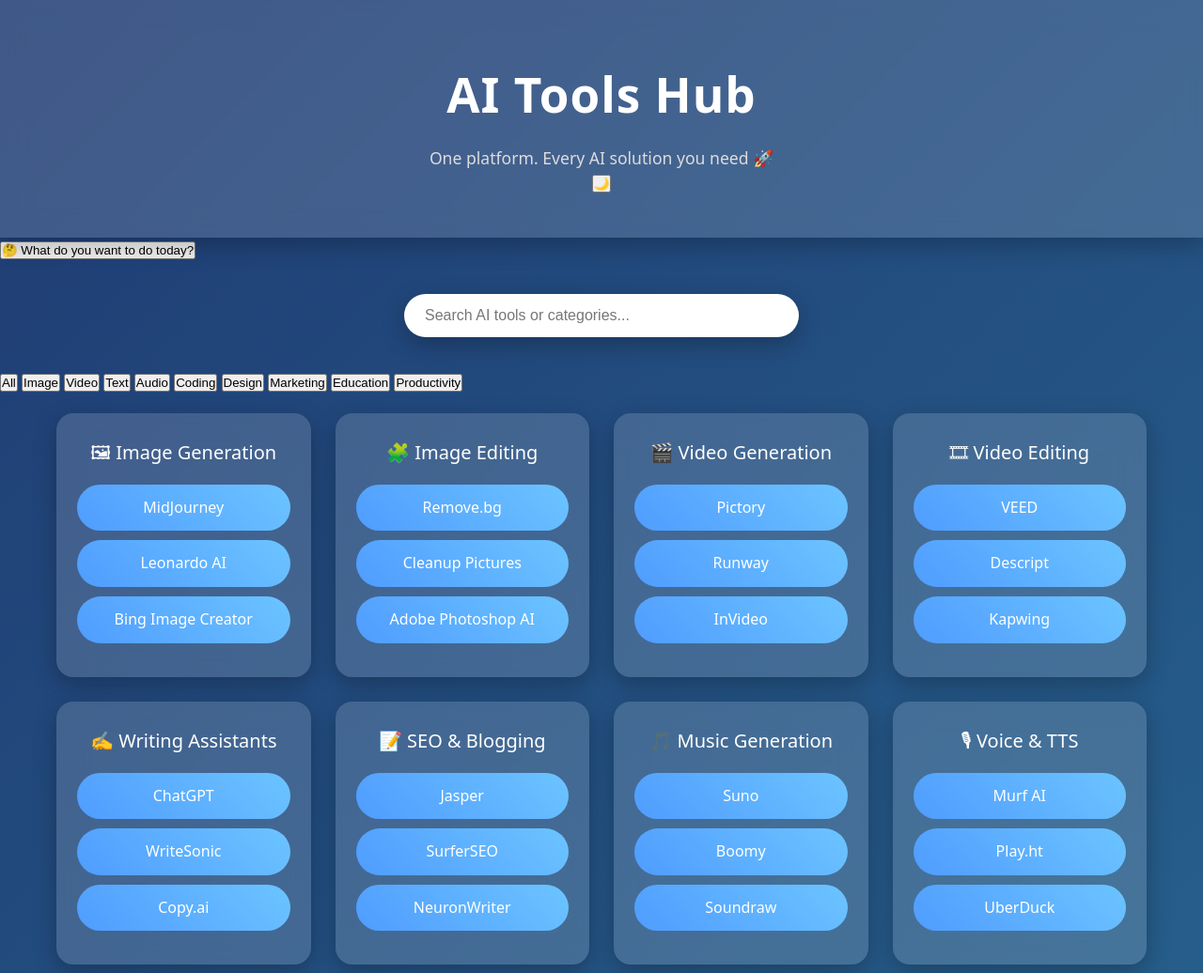
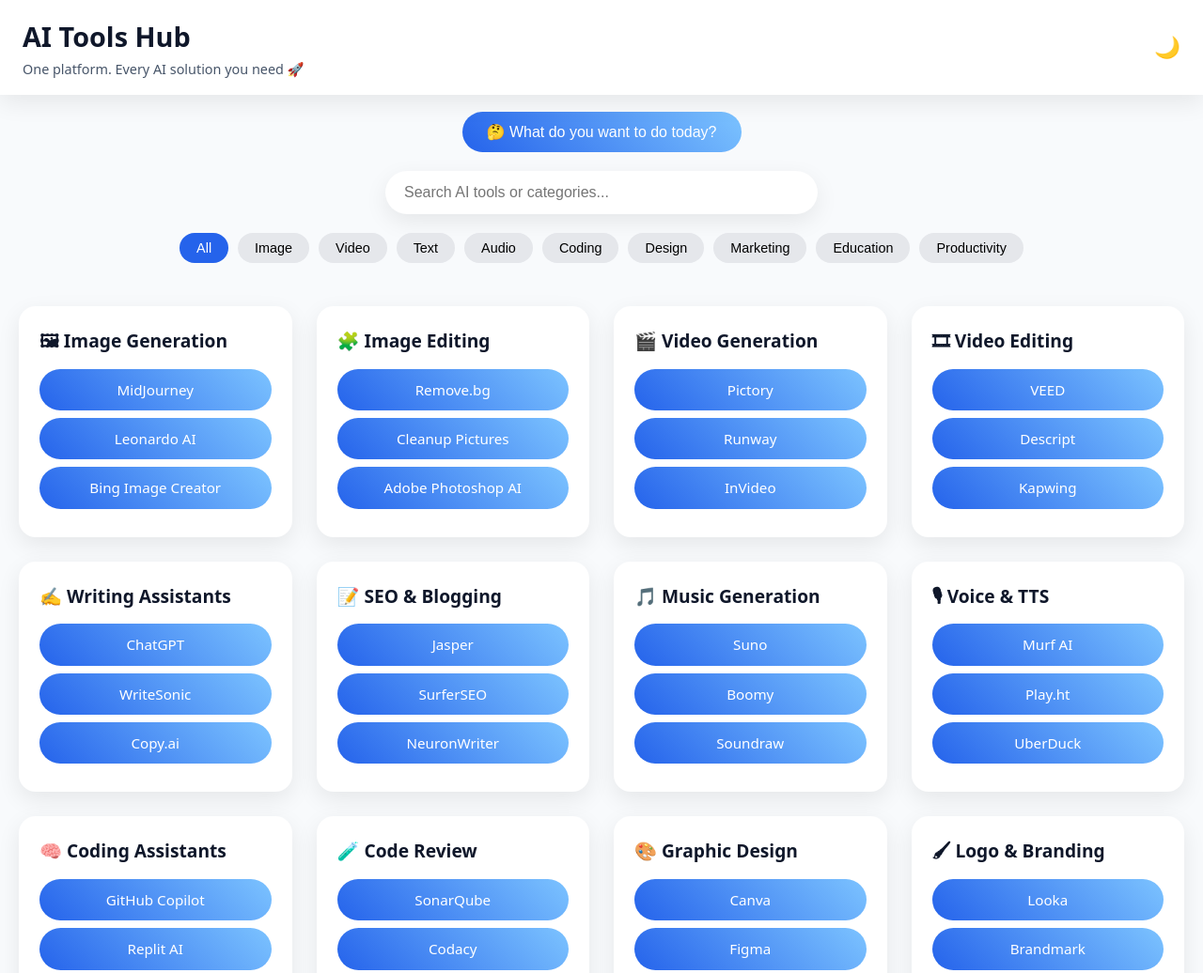
Before and after one commit to ashishkumar2005/AI-TOOL-HUB, a plain HTML site: page index.html in a window 1280 px wide. Shown: the top 1036 px of the page at 94% size. Drawn offline with Linux system fonts and the light colour scheme.

Commit message:
Update style.css

```diff
--- a/style.css
+++ b/style.css
@@ -1,22 +1,19 @@
-/* ===================================================
-   GLOBAL RESET & VARIABLES
-=================================================== */
 :root {
-    --primary-color: #4f9cff;
-    --secondary-color: #1f3b73;
-    --accent-color: #6cc4ff;
+  --bg: #f8fafc;
+  --card: #ffffff;
+  --text: #0f172a;
+  --muted: #475569;
+  --primary: #2563eb;
+  --shadow: 0 8px 24px rgba(0,0,0,0.08);
+  --radius: 18px;
+}
 
-    --bg-gradient: linear-gradient(135deg, #1f3b73, #2c7da0);
-    --glass-bg: rgba(255, 255, 255, 0.15);
-
-    --text-main: #ffffff;
-    --text-muted: #dcdcdc;
-
-    --radius-lg: 18px;
-    --radius-sm: 12px;
-
-    --shadow-soft: 0 8px 24px rgba(0, 0, 0, 0.25);
-    --transition: 0.3s ease;
+[data-theme="dark"] {
+  --bg: #0f172a;
+  --card: rgba(255,255,255,0.08);
+  --text: #ffffff;
+  --muted: #cbd5e1;
+  --primary: #60a5fa;
 }
 
 * {
@@ -25,167 +22,200 @@
   box-sizing: border-box;
 }
 
-/* ===================================================
-   BODY
-=================================================== */
 body {
-    font-family: "Poppins", system-ui, -apple-system, BlinkMacSystemFont, sans-serif;
-    background: var(--bg-gradient);
-    color: var(--text-main);
-    min-height: 100vh;
+  font-family: Poppins, system-ui, sans-serif;
+  background: var(--bg);
+  color: var(--text);
   line-height: 1.6;
 }
 
-/* ===================================================
-   HEADER
-=================================================== */
+
 .site-header {
-    background: var(--glass-bg);
-    backdrop-filter: blur(14px);
-    box-shadow: var(--shadow-soft);
-    padding: 60px 20px 45px;
-    text-align: center;
+  display: flex;
+  justify-content: space-between;
+  align-items: center;
+  padding: 16px 24px;
+  background: var(--card);
+  box-shadow: var(--shadow);
+  position: sticky;
+  top: 0;
+  z-index: 100;
 }
 
 .site-header h1 {
-    font-size: clamp(2.2rem, 4vw, 3.2rem);
-    font-weight: 600;
-    letter-spacing: 1px;
+  font-size: 1.8rem;
 }
 
 .site-header p {
-    margin-top: 12px;
-    font-size: 1.1rem;
-    color: var(--text-muted);
+  font-size: 0.9rem;
+  color: var(--muted);
 }
 
-/* ===================================================
-   SEARCH SECTION
-=================================================== */
+#themeToggle {
+  border: none;
+  background: none;
+  font-size: 1.4rem;
+  cursor: pointer;
+}
+
+
+.footer-action {
+  text-align: center;
+  margin: 18px 0 8px;
+}
+
+.footer-action button {
+  padding: 12px 26px;
+  border-radius: 30px;
+  border: none;
+  background: linear-gradient(45deg, var(--primary), #7cc3ff);
+  color: white;
+  font-size: 1rem;
+  cursor: pointer;
+}
+
+.intent-section {
+  max-width: 1100px;
+  margin: 10px auto 30px;
+  padding: 32px 20px;
+  text-align: center;
+  background: var(--card);
+  border-radius: var(--radius);
+  box-shadow: var(--shadow);
+}
+
+.intent-section h2 {
+  font-size: 1.4rem;
+}
+
+.intent-buttons {
+  margin-top: 18px;
+  display: flex;
+  justify-content: center;
+  gap: 14px;
+  flex-wrap: wrap;
+}
+
+.intent-buttons button {
+  padding: 10px 22px;
+  border-radius: 25px;
+  border: none;
+  background: linear-gradient(45deg, var(--primary), #7cc3ff);
+  color: white;
+  cursor: pointer;
+}
+
 .search-section {
   display: flex;
   justify-content: center;
-    margin: 35px auto;
-    padding: 0 15px;
+  margin: 20px 0;
 }
 
 #searchInput {
-    width: 100%;
-    max-width: 420px;
-    padding: 14px 22px;
-    border-radius: 50px;
+  width: min(92%, 460px);
+  padding: 14px 20px;
+  border-radius: 30px;
   border: none;
   outline: none;
   font-size: 1rem;
-    box-shadow: var(--shadow-soft);
-    transition: var(--transition);
+  box-shadow: var(--shadow);
 }
 
-#searchInput::placeholder {
-    color: #777;
+
+.filter-section {
+  display: flex;
+  justify-content: center;
+  flex-wrap: wrap;
+  gap: 10px;
+  margin-bottom: 26px;
 }
 
-#searchInput:focus {
-    transform: scale(1.04);
+.filter-btn {
+  padding: 8px 18px;
+  border-radius: 20px;
+  border: none;
+  cursor: pointer;
+  background: #e5e7eb;
+  font-size: 0.9rem;
 }
 
-/* ===================================================
-   MAIN GRID
-=================================================== */
+[data-theme="dark"] .filter-btn {
+  background: rgba(255,255,255,0.12);
+  color: white;
+}
+
+.filter-btn.active {
+  background: var(--primary);
+  color: white;
+}
+
 .container {
-    max-width: 1200px;
-    margin: auto;
+  max-width: 1400px;
+  margin: 0 auto 40px;
   padding: 20px;
   display: grid;
   grid-template-columns: repeat(auto-fit, minmax(260px, 1fr));
   gap: 26px;
 }
 
-/* ===================================================
-   CARD
-=================================================== */
+
 .card {
-    background: var(--glass-bg);
-    backdrop-filter: blur(16px);
-    border-radius: var(--radius-lg);
-    padding: 26px 22px;
-    box-shadow: var(--shadow-soft);
-    text-align: center;
-    transition: var(--transition);
+  background: var(--card);
+  padding: 22px;
+  border-radius: var(--radius);
+  box-shadow: var(--shadow);
+  transition: transform 0.25s ease;
 }
 
 .card:hover {
-    transform: translateY(-10px);
+  transform: translateY(-6px);
 }
 
 .card h2 {
-    font-size: 1.25rem;
-    font-weight: 500;
-    margin-bottom: 18px;
+  font-size: 1.2rem;
+  margin-bottom: 14px;
 }
 
-/* ===================================================
-   CARD LINKS
-=================================================== */
+
 .card a {
   display: block;
+  margin: 8px 0;
+  padding: 10px 14px;
+  border-radius: 25px;
   text-decoration: none;
-    color: var(--text-main);
-    padding: 12px;
-    margin: 10px 0;
-    border-radius: 30px;
-    background: linear-gradient(45deg, var(--primary-color), var(--accent-color));
-    font-weight: 500;
-    transition: var(--transition);
+  background: linear-gradient(45deg, var(--primary), #7cc3ff);
+  color: white;
+  text-align: center;
+  font-size: 0.95rem;
+  transition: transform 0.2s ease;
 }
 
 .card a:hover {
-    transform: scale(1.05);
-    opacity: 0.95;
+  transform: scale(1.04);
 }
 
-/* ===================================================
-   FOOTER
-=================================================== */
+
 .site-footer {
-    margin-top: 50px;
-    padding: 26px 15px;
   text-align: center;
-    background: rgba(0, 0, 0, 0.25);
-    color: var(--text-muted);
-    font-size: 0.95rem;
+  padding: 26px;
+  color: var(--muted);
+  font-size: 0.9rem;
 }
 
-.site-footer strong {
-    color: #ffffff;
+.site-footer hr {
+  margin-bottom: 12px;
+  opacity: 0.3;
 }
 
-/* ===================================================
-   UTILITY CLASSES
-=================================================== */
+
 .hidden {
   display: none !important;
 }
 
-/* ===================================================
-   RESPONSIVE
-=================================================== */
-@media (max-width: 768px) {
+@media (max-width: 600px) {
   .site-header {
-        padding: 45px 15px 35px;
-    }
-
-    .card {
-        padding: 22px 18px;
+    flex-direction: column;
+    gap: 8px;
+    text-align: center;
   }
 }
-
-@media (max-width: 480px) {
-    .site-header h1 {
-        font-size: 2rem;
-    }
-
-    .site-header p {
-        font-size: 1rem;
-    }
-}
```
Lines whose indentation alone changed are shown as unchanged.
